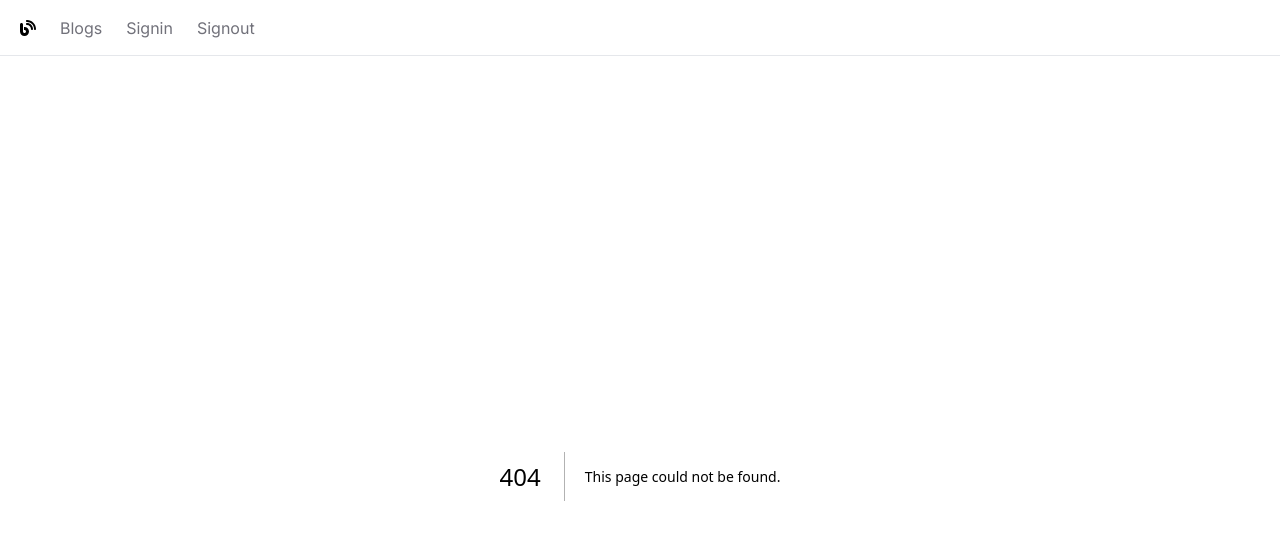
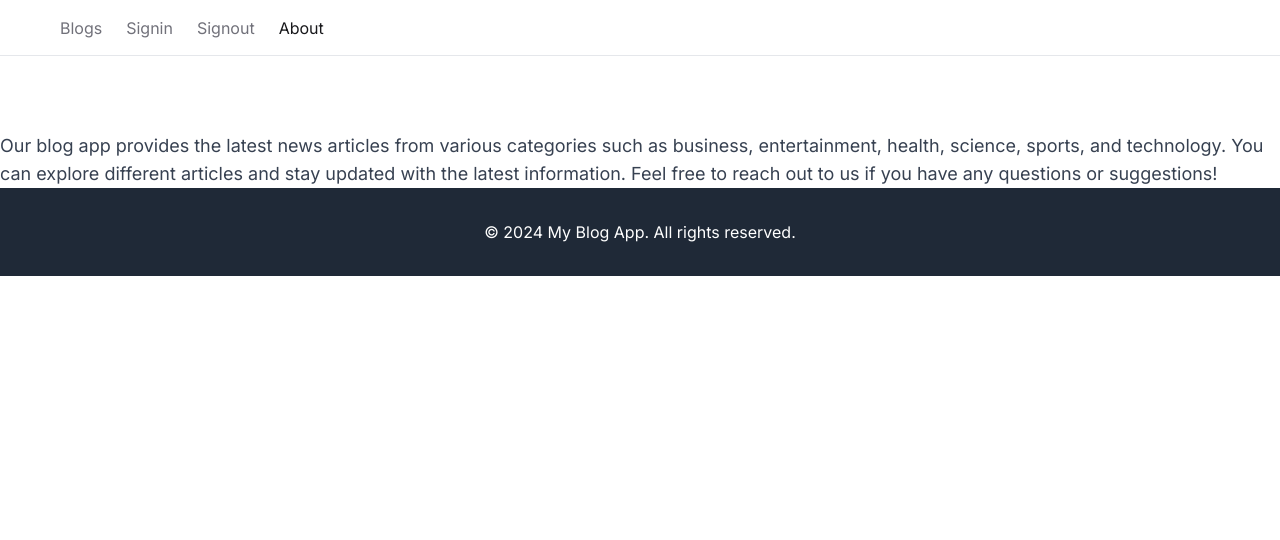
Before and after one commit to YoussefSoliman96/blogs, a Next.js app: page /about in a window 1280 px wide. Before the commit this address had no page. Shown: the top 540 px of the page. Built offline with nearby package versions, Linux system fonts and the light colour scheme.

Commit message:
Added About page and footer

```diff
--- a/app/NavBar.jsx
+++ b/app/NavBar.jsx
@@ -13,6 +13,7 @@ const NavBar = () => {
     { label: "Blogs", href: "/blogs" },
     { label: "Signin", href: "/signin" },
     { label: "Signout", href: "/signout" },
+    { label: "About", href: "/about" },
   ];
   return (
     <nav className="flex space-x-6 border-b mb-5 px-5 h-14 items-center">
--- a/app/about/about.jsx
+++ b/app/about/page.jsx
@@ -7,8 +7,8 @@ function AboutPage() {
       <p className="text-lg text-gray-700">
         Our blog app provides the latest news articles from various categories
         such as business, entertainment, health, science, sports, and
-        technology. You can explore different articles and stay updated with
-        the latest information. Feel free to reach out to us if you have any
+        technology. You can explore different articles and stay updated with the
+        latest information. Feel free to reach out to us if you have any
         questions or suggestions!
       </p>
     </div>
--- a/app/footer.jsx
+++ b/app/footer.jsx
@@ -2,7 +2,9 @@ const Footer = () => {
   return (
     <footer className="bg-gray-800 py-8">
       <div className="max-w-7xl mx-auto px-4 sm:px-6 lg:px-8">
-          <p className="text-center text-white">© 2024 My Blog App. All rights reserved.</p>
+        <p className="text-center text-white">
+          © 2024 My Blog App. All rights reserved.
+        </p>
       </div>
     </footer>
   );
--- a/app/layout.js
+++ b/app/layout.js
@@ -1,6 +1,7 @@
 import { Inter } from "next/font/google";
 import "./globals.css";
 import Navbar from "./navbar";
+import Footer from "./footer";
 
 const inter = Inter({ subsets: ["latin"] });
 
@@ -15,6 +16,7 @@ export default function RootLayout({ children }) {
       <body className={inter.className}>
         <Navbar />
         <main>{children}</main>
+        <Footer />
       </body>
     </html>
   );
```
Lines whose indentation alone changed are shown as unchanged.
